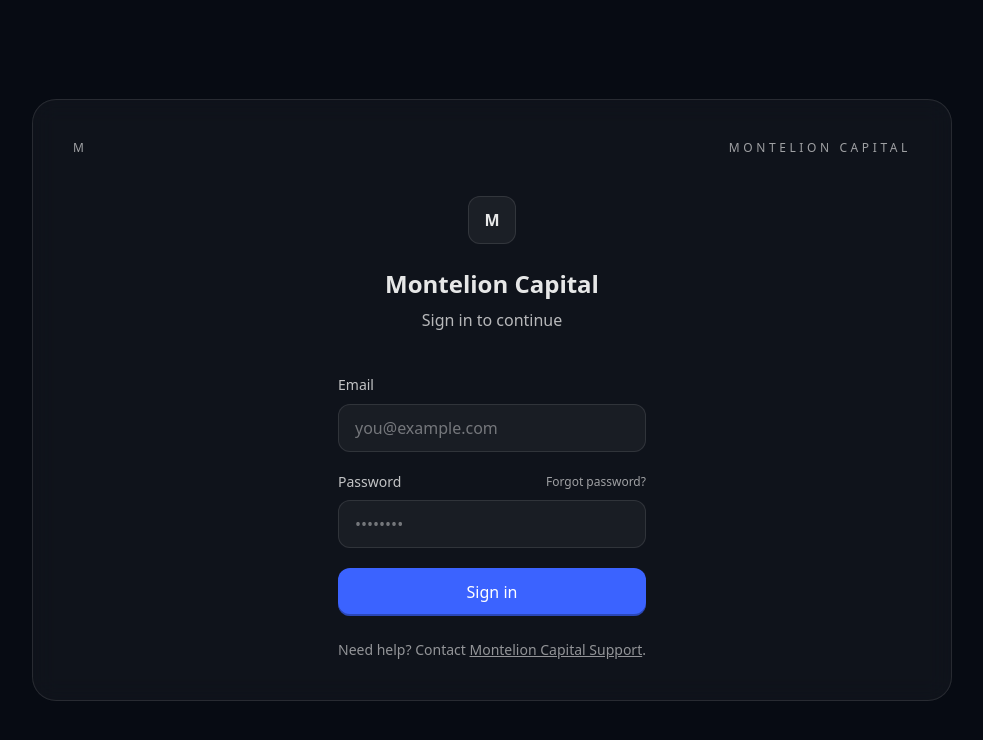
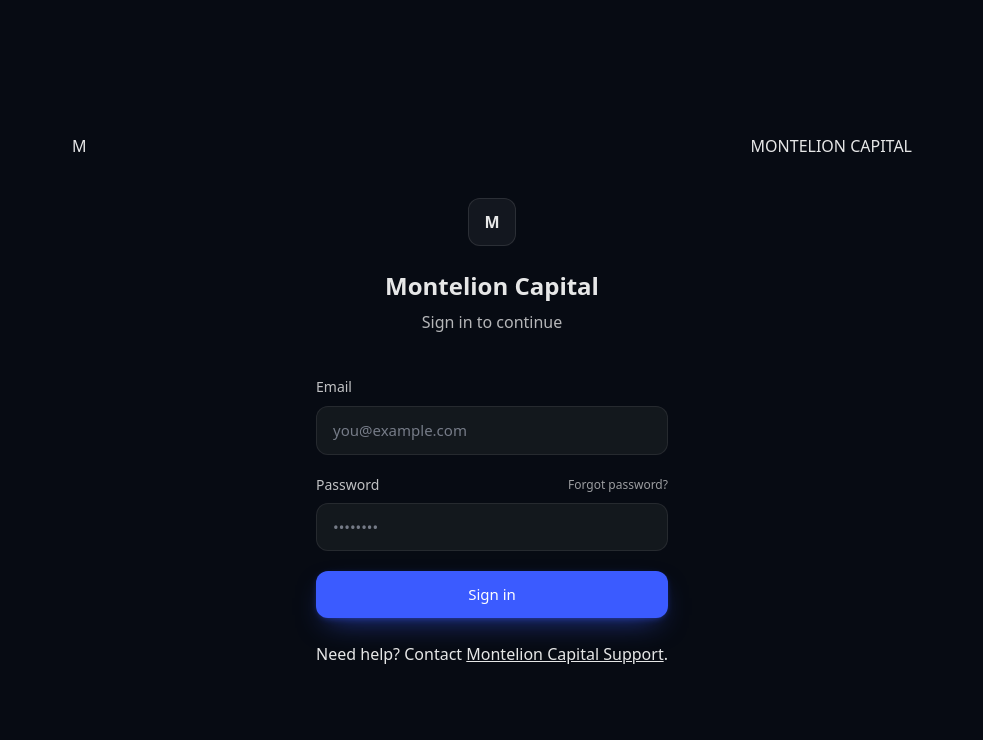
Before and after one commit to montelioncapital/montelion-app-v1, a Next.js app: page /login in a window 1280 px wide. Shown: the top 740 px of the page, without its empty margins (148-1131 px from the left). Built offline with nearby package versions, Linux system fonts and the light colour scheme.

Commit message:
Update globals.css

```diff
--- a/app/globals.css
+++ b/app/globals.css
@@ -2,65 +2,98 @@
 @tailwind components;
 @tailwind utilities;
 
-/* Thème */
-:root{
-  /* accent en R G B (pour rgb(var(--accent))) */
-  --accent: 59 99 255; /* le bleu de ta capture */
+/* ===== Design tokens (dark + accent) ===== */
+:root {
+  --bg-0: 10 12 16;        /* page deep */
+  --bg-1: 16 19 24;        /* card base */
+  --bg-2: 22 26 32;        /* inputs */
+  --border: 255 255 255;
+  --text: 229 232 238;
+  --muted: 160 167 181;
+  --accent: 59 91 255;     /* blue you picked */
 }
 
-/* Typo de base un poil plus nette */
-@layer base{
-  html, body { @apply bg-transparent; }
+html, body, #__next {
+  height: 100%;
 }
 
-/* Composants réutilisables */
-@layer components{
-  /* Card: verre sombre, sans glow */
-  .card{
-    @apply rounded-3xl border border-white/10
-           bg-white/[0.045] supports-[backdrop-filter]:bg-white/[0.035]
-           backdrop-blur-md;
+body {
+  @apply antialiased text-[rgba(var(--text)/0.92)] bg-[rgb(var(--bg-0))];
+  background-image:
+    radial-gradient(1200px 600px at 50% -10%, rgba(88,108,255,0.14), transparent 60%),
+    radial-gradient(900px 480px at 80% 10%, rgba(59,91,255,0.10), transparent 60%),
+    radial-gradient(1100px 520px at 20% 15%, rgba(59,91,255,0.08), transparent 55%);
+  background-repeat: no-repeat;
+}
+
+/* ===== Reusable layout primitives ===== */
+@layer components {
+  .page-shell {
+    @apply min-h-screen grid place-items-center px-5 py-12;
   }
 
-  /* Inputs: hover/focus clean, ring accent doux */
-  .input{
-    @apply w-full h-12 rounded-xl px-4
-           bg-white/[0.045] border border-white/10
-           text-white/90 placeholder-white/40
-           transition duration-200
-           focus:outline-none
-           focus:bg-white/[0.06]
-           hover:bg-white/[0.06]
-           focus:border-white/20
-           focus:ring-4 focus:ring-[rgb(var(--accent)/0.2)];
+  /* unified card for ALL pages */
+  .panel {
+    @apply w-full rounded-3xl;
+    @apply bg-[rgba(var(--bg-1)/0.78)] backdrop-blur-xl;
+    @apply border border-[rgba(var(--border)/0.06)];
+    @apply shadow-[0_20px_60px_-30px_rgba(0,0,0,0.6),0_6px_18px_-10px_rgba(0,0,0,0.5)];
   }
 
-  /* Boutons */
-  .btn{
-    @apply inline-flex items-center justify-center select-none
-           rounded-xl h-12 px-5 font-medium transition duration-200;
+  /* headings & text tweaks */
+  .h1 {
+    @apply text-3xl sm:text-4xl font-semibold tracking-[-0.02em] text-white;
+  }
+  .muted {
+    @apply text-[rgba(var(--muted)/0.9)];
   }
 
-  .btn-primary{
-    @apply text-white
-           bg-[rgb(var(--accent))]
-           shadow-[inset_0_-2px_0_rgba(0,0,0,.28)];
+  /* inputs */
+  .input {
+    @apply w-full rounded-xl bg-[rgba(var(--bg-2)/0.9)]
+           border border-[rgba(var(--border)/0.08)]
+           px-4 py-3 text-[15px] placeholder:text-[rgba(var(--muted)/0.7)]
+           transition-all duration-200 outline-none;
   }
-  .btn-primary:hover{
-    @apply brightness-110 shadow-[0_0_0_3px_rgba(59,99,255,.22)];
+  .input:hover {
+    @apply border-[rgba(var(--border)/0.14)];
   }
-  .btn-primary:active{
-    transform: translateY(1px);
+  .input:focus {
+    box-shadow:
+      0 0 0 2px rgba(var(--accent)/0.20),
+      0 0 0 6px rgba(var(--accent)/0.06);
+    border-color: rgba(var(--accent)/0.45);
+    background-color: rgba(var(--bg-2)/0.98);
   }
 
-  .btn-ghost{
-    @apply text-white/85 bg-white/[0.045] border border-white/10;
+  /* primary & ghost buttons */
+  .btn {
+    @apply inline-flex items-center justify-center rounded-xl px-5 py-3
+           text-[15px] font-medium transition-all duration-200 select-none;
   }
-  .btn-ghost:hover{
-    @apply bg-white/[0.07] border-white/20;
+  .btn-primary {
+    @apply text-white bg-[rgb(var(--accent))]
+           shadow-[0_12px_30px_-12px_rgba(59,91,255,0.65),0_2px_8px_-4px_rgba(59,91,255,0.85)];
   }
+  .btn-primary:hover { transform: translateY(-1px) scale(1.01); }
+  .btn-primary:active { transform: translateY(0); }
+
+  .btn-ghost {
+    @apply text-[rgba(var(--text)/0.92)] bg-[rgba(var(--bg-2)/0.6)]
+           border border-[rgba(var(--border)/0.08)];
+  }
+  .btn-ghost:hover {
+    @apply bg-[rgba(var(--bg-2)/0.8)] border-[rgba(var(--border)/0.14)];
+  }
+
+  /* badge circle for “M” */
+  .brand-badge {
+    @apply grid place-items-center h-10 w-10 rounded-xl
+           bg-[rgba(var(--accent)/0.18)] text-white font-medium;
+    box-shadow: inset 0 0 0 1px rgba(255,255,255,0.12);
+  }
+
+  /* panel size presets */
+  .panel--welcome { @apply max-w-5xl p-8 sm:p-10; }
+  .panel--auth    { @apply max-w-3xl p-8 sm:p-10; }
 }
-
-/* Titres / petits utilitaires visuels */
-.hint { @apply text-sm text-white/55; }
-.brand-dot{ @apply tracking-[0.3em] text-xs text-white/60; }
```
